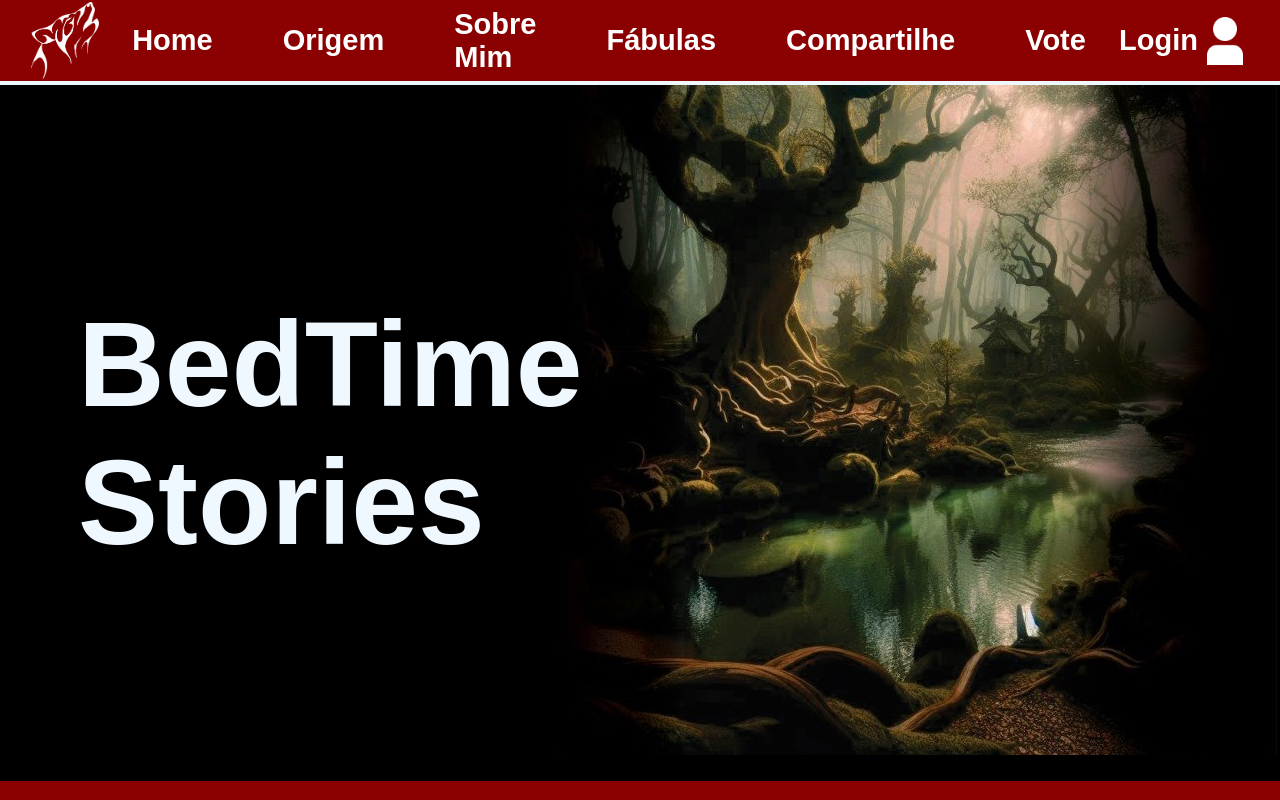
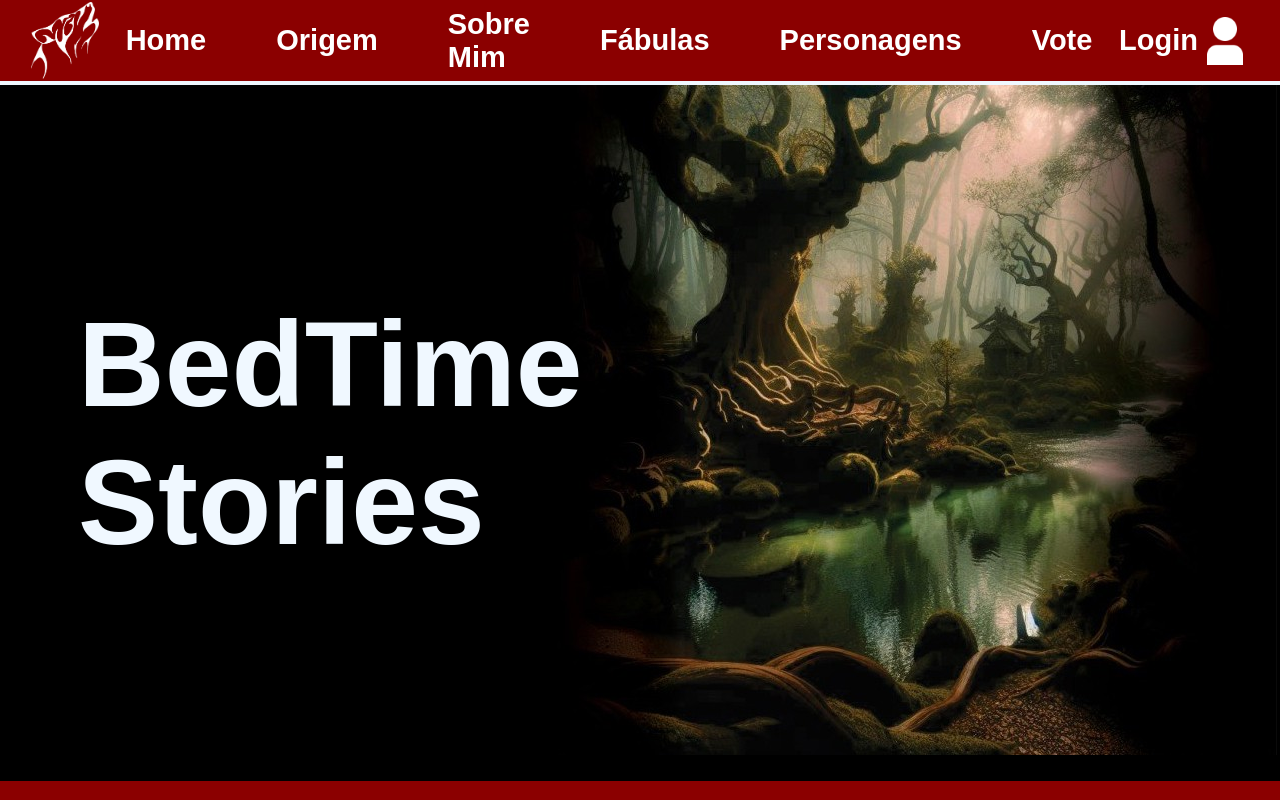
Before and after one commit to GiovanaZukauskas/Bedtime_Stories, a website: page Projeto_Bedtime_Stories/web-data-viz/public/index.html in a window 1280 px wide. Shown: the top 800 px of the page. Drawn offline with Linux system fonts and the light colour scheme; a web font is replaced by a local one.

Commit message:
alteração home

```diff
--- a/Projeto_Bedtime_Stories/web-data-viz/public/index.html
+++ b/Projeto_Bedtime_Stories/web-data-viz/public/index.html
@@ -32,7 +32,7 @@
             <a href="#fabulas">Fábulas</a>
           </li>
           <li>
-            <a href="#compartilhe">Compartilhe</a>
+            <a href="#compartilhe">Personagens</a>
           </li>
           <li>
             <a href="#vote">Vote</a>
```
